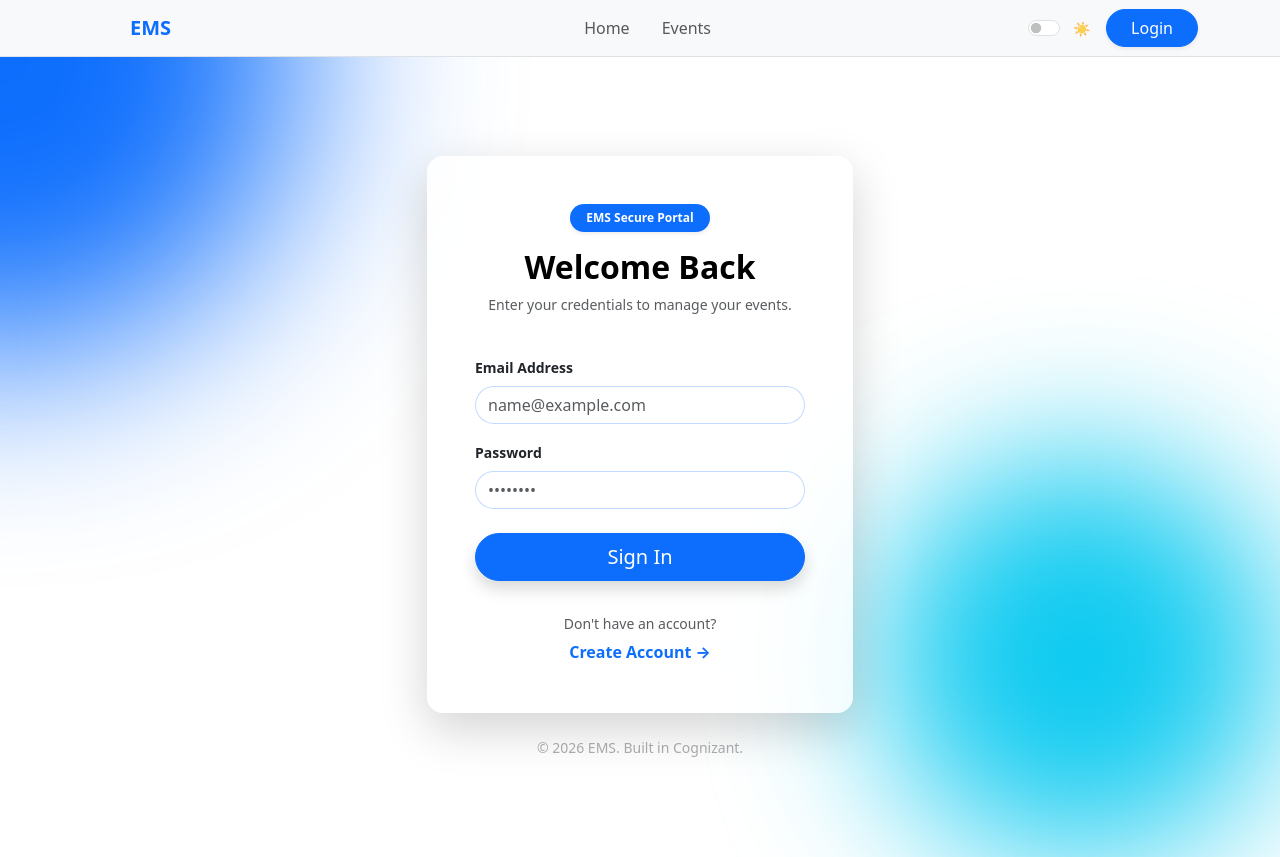
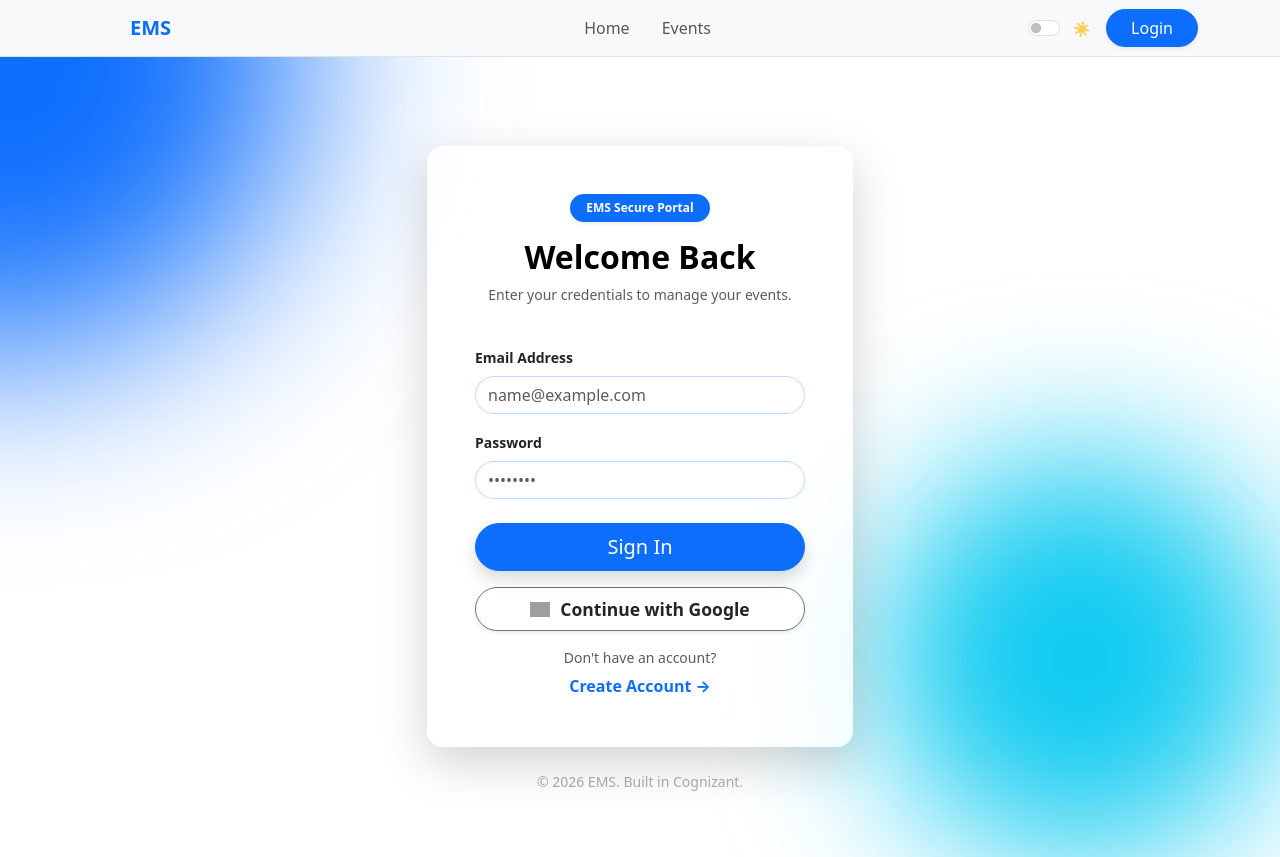
Before and after one commit to aakhyan-cogni/ems, a React (Vite) app in the folder web/: page /login in a window 1280 px wide. Built offline with nearby package versions, Linux system fonts and the light colour scheme; grey boxes are pictures that could not be loaded.

Commit message:
added login ui

```diff
--- a/web/src/pages/login.tsx
+++ b/web/src/pages/login.tsx
@@ -20,7 +20,7 @@ export default function Login() {
         <div className="min-vh-100 bg-body position-relative overflow-hidden d-flex align-items-center justify-content-center">
             {/* Background Glows */}
             <div
-                className="position-absolute top-0 start-0 translate-middle bg-primary opacity-10 rounded-circle"
+                className="position-absolute top-0 start-0 translate-middle bg-primary opacity-10 rounded-circle "
                 style={{ width: "600px", height: "600px", filter: "blur(100px)", zIndex: 0 }}
             ></div>
             <div
@@ -36,7 +36,7 @@ export default function Login() {
                 className="container position-relative"
                 style={{ zIndex: 1, maxWidth: "450px" }}
             >
-                <div className="card shadow-lg border-0 rounded-4 bg-body-tertiary backdrop-blur p-4 p-md-5">
+                <div className="card shadow-lg border-0 rounded-4 mt-4 bg-body-tertiary backdrop-blur p-4 p-md-5">
                     <div className="text-center mb-4">
                         <motion.span
                             initial={{ scale: 0.8, opacity: 0 }}
@@ -66,7 +66,7 @@ export default function Login() {
                                     <input
                                         type="text"
                                         className="form-control rounded-pill border-primary border-opacity-25"
-                                        placeholder="John Doe"
+                                        placeholder="Desired User Name"
                                         required={!login}
                                     />
                                 </motion.div>
@@ -93,6 +93,14 @@ export default function Login() {
                             />
                         </div>
 
+                        {/* <div className="d-flex align-items-center my-4">
+                            <hr className="flex-grow-1" />
+                            <span className="mx-3 text-muted small fw-bold">OR</span>
+                            <hr className="flex-grow-1" />
+                        </div> */}
+
+
+
                         <motion.button
                             whileHover={{ scale: 1.02 }}
                             whileTap={{ scale: 0.98 }}
@@ -100,6 +108,21 @@ export default function Login() {
                             className="btn btn-primary w-100 btn-lg rounded-pill shadow mb-3"
                         >
                             {login ? "Sign In" : "Register Now"}
+                        </motion.button>
+
+                        <motion.button
+                            type="button"
+                            whileHover={{ scale: 1.02 }}
+                            whileTap={{ scale: 0.98 }}
+                            className="btn btn-outline-secondary w-100 btn-lg rounded-pill shadow-sm d-flex align-items-center justify-content-center bg-white border-opacity-25"
+                            onClick={() => console.log("Google Login Triggered")}
+                        >
+                            <img
+                                src="https://www.gstatic.com/firebasejs/ui/2.0.0/images/auth/google.svg"
+                                alt="Google logo"
+                                style={{ width: '20px', marginRight: '10px' }}
+                            />
+                            <span className="text-dark small fw-bold">Continue with Google</span>
                         </motion.button>
                     </form>
 
@@ -114,6 +137,7 @@ export default function Login() {
                             {login ? "Create Account →" : "← Back to Login"}
                         </button>
                     </div>
+
                 </div>
 
                 {/* Footer attribution matching App.tsx */}
```
